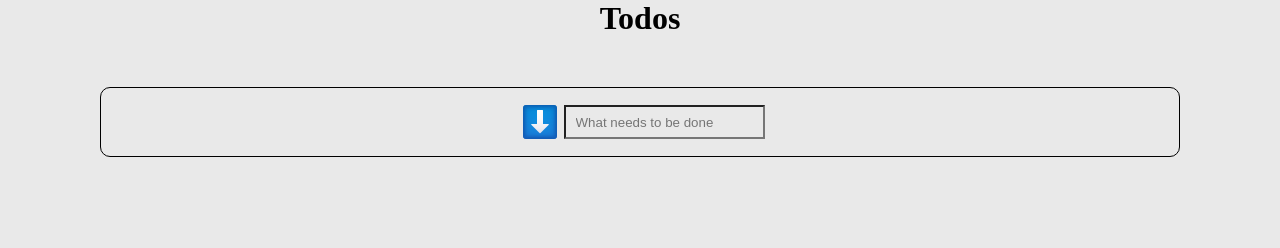
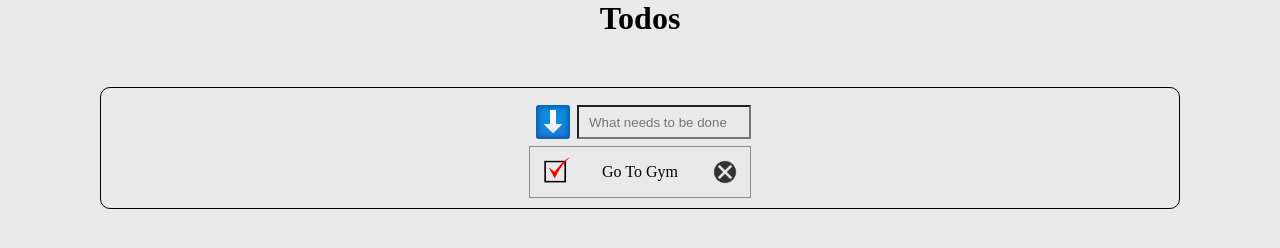
Before and after one commit to SumitfrontendZip/todoapps, a plain HTML site: page Index.html in a window 1280 px wide. Drawn offline with Linux system fonts and the light colour scheme.

Commit message:
correction in css and create a tasks bar

```diff
--- a/Index.css
+++ b/Index.css
@@ -9,7 +9,9 @@ h1 {
 }
 #container {
     display: flex;
+    flex-direction: column;
     justify-content: center;
+    align-items: center;
     border: 1px solid black;
     padding: 10px;
     margin: 50px 100px;
@@ -23,4 +25,17 @@ h1 {
 #inputsection > input {
     height: 10px;
     padding: 10px;
+    width: 150px;
 }
+#taskSection{
+    display: flex;
+    justify-content: space-between;
+    align-items:center;
+    border: 1px solid rgb(140, 140, 140);
+    padding: 5px;
+    text-transform: capitalize;
+    width: 210px;
+}
+#taskSection > img{
+    width: 40px;
+}
--- a/Index.js
+++ b/Index.js
@@ -10,3 +10,19 @@ inputsection.append(imgBtn)
 const input = document.createElement("input")
 input.placeholder = "What needs to be done"
 inputsection.append(input)
+
+// create a task bar
+
+const taskSection = document.getElementById("taskSection");
+const checkBtn = document.createElement("img");
+checkBtn.src ="check.png"
+taskSection.append(checkBtn)
+
+const taskTitle = document.createElement("span");
+taskTitle.innerText = "Go to gym"
+taskSection.append(taskTitle)
+
+
+const taskcross = document.createElement("img");
+taskcross.src = "cross.png"
+taskSection.append(taskcross)
```
Also changed, not shown: check.png (added), cross.png (added).
